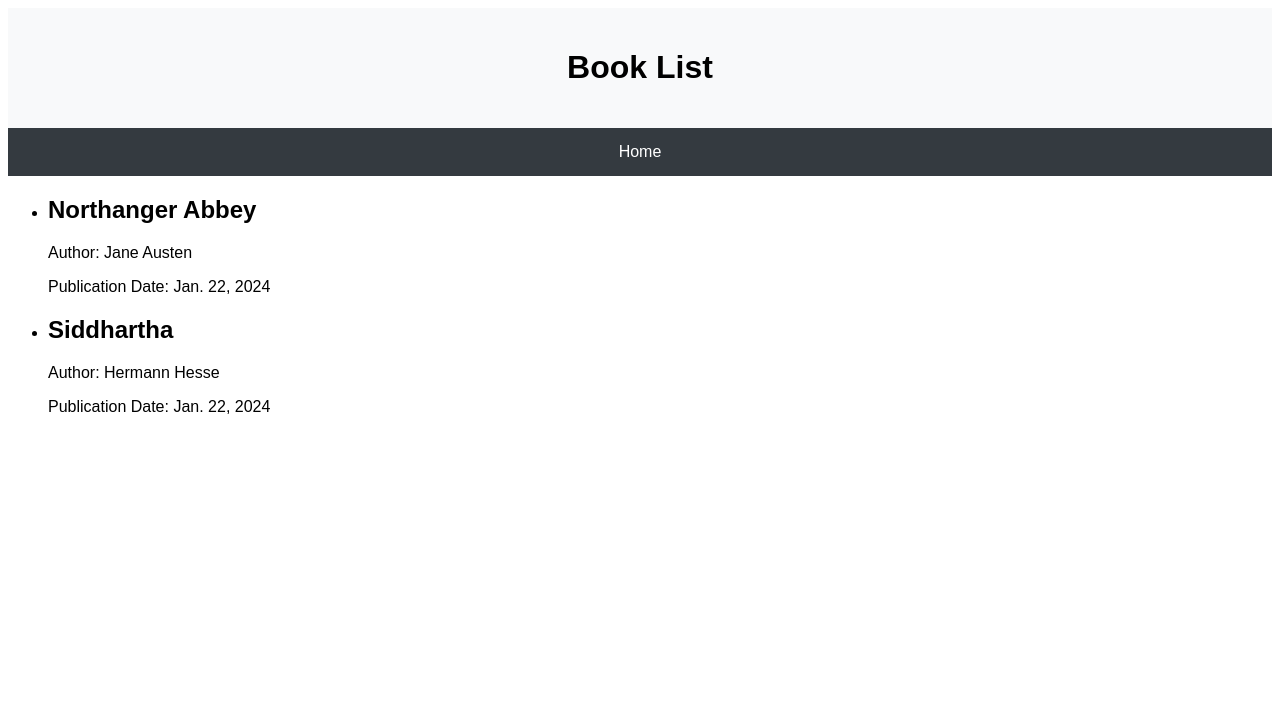
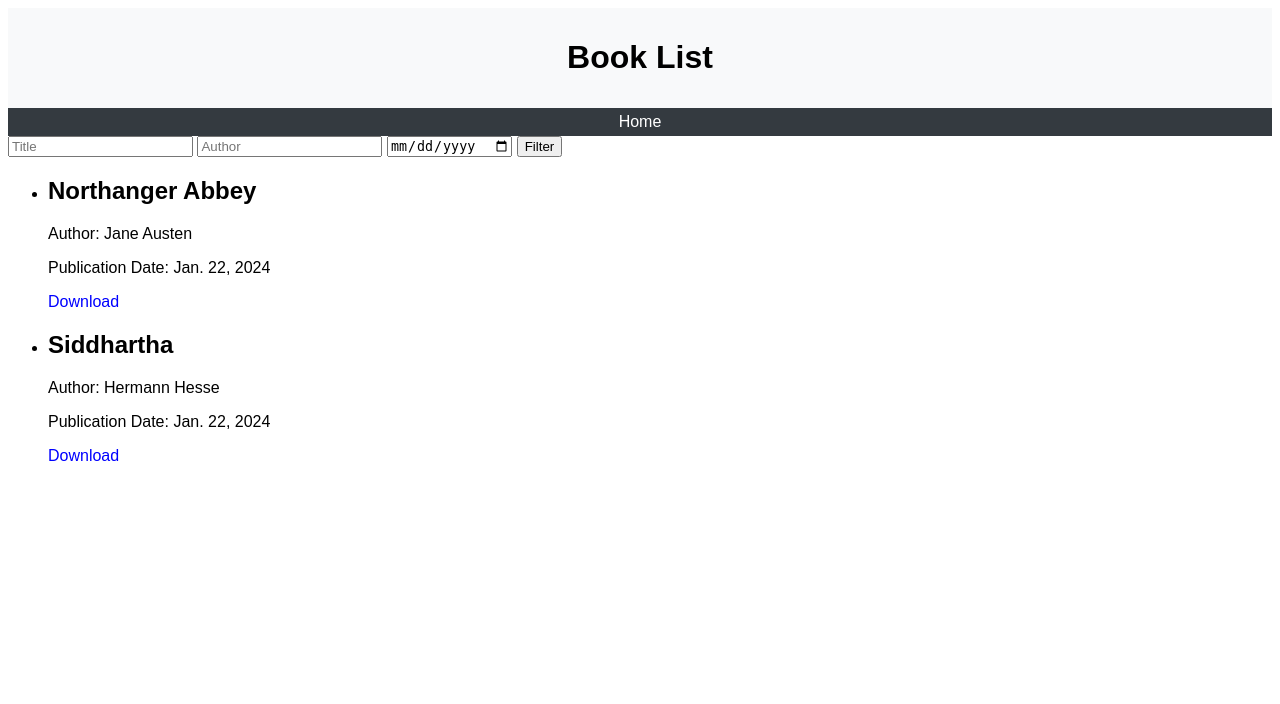
Before and after one commit to Decodeine/Book_list-Api, a Django app: page /books/ in a window 1280 px wide. Shown: the top 704 px of the page. Run offline with Django 4.2, Linux system fonts and the light colour scheme; data comes from the database, SQL or seed files in the repository.

Commit message:
single_book.html

```diff
--- a/book_list_api/book_app/templates/base.html
+++ b/book_list_api/book_app/templates/base.html
@@ -8,13 +8,13 @@
         }
         header {
             background-color: #f8f9fa;
-            padding: 20px;
+            padding: 10px;  /* Reduced padding */
             text-align: center;
         }
         nav {
             background-color: #343a40;
             color: white;
-            padding: 15px;
+            padding: 5px;  /* Reduced padding */
             text-align: center;
         }
         nav a {
@@ -39,7 +39,6 @@
 
     <nav>
         <a href="{% url 'books' %}">Home</a>
-
     </nav>
 
     <main>
--- a/book_list_api/book_app/templates/home.html
+++ b/book_list_api/book_app/templates/home.html
@@ -9,12 +9,44 @@ Book List
 {% endblock %}
 
 {% block content %}
+<style>
+    a.download-link {
+        color: blue;
+        text-decoration: none;
+    }
+    a.download-link:hover {
+        color: red;
+    }
+    a.download-link:visited {
+        color: purple;
+    }
+</style>
+
+<!-- Filter form -->
+<form method="get">
+    <input type="text" name="title" placeholder="Title">
+    <input type="text" name="author" placeholder="Author">
+    <input type="date" name="publication_date" placeholder="Publication Date">
+    <input type="submit" value="Filter">
+</form>
+
+<!-- Create book form -->
+{% if request.user.is_staff %}
+<form method="post">
+    <input type="text" name="title" placeholder="Title" required>
+    <input type="text" name="author" placeholder="Author" required>
+    <input type="date" name="publication_date" placeholder="Publication Date" required>
+    <input type="submit" value="Create Book">
+</form>
+{% endif %}
+
 <ul>
     {% for book in books %}
         <li>
             <h2>{{ book.title }}</h2>
             <p>Author: {{ book.author }}</p>
             <p>Publication Date: {{ book.publication_date }}</p>
+            <p><a href="{{ book.download_link }}" class="download-link">Download</a></p>
         </li>
     {% endfor %}
 </ul>
--- a/book_list_api/book_app/urls.py
+++ b/book_list_api/book_app/urls.py
@@ -1,10 +1,10 @@
 from django.urls import path
 from . import views
-from .views import ReviewListView,book_list_view
+from .views import ReviewListView #book_list_view
 
 urlpatterns = [
-    #path('books', views.BookListView.as_view()),
+    path('books/', views.BookListView.as_view(), name='books'),
     path('books/<int:pk>', views.SingleBookView.as_view()),
     path('books/<int:book_id>/reviews/', ReviewListView.as_view(), name='book_reviews'),
-    path('books/', book_list_view, name='books'),
+    #path('books/', book_list_view, name='books'),
 ]
--- a/book_list_api/book_app/views.py
+++ b/book_list_api/book_app/views.py
@@ -3,6 +3,9 @@ from .serializers import BookSerializer, ReviewSerializer
 from rest_framework import generics
 from django_filters.rest_framework import DjangoFilterBackend
 from django.shortcuts import render
+from django.http import JsonResponse,HttpResponseForbidden
+
+
 
 class BookListView(generics.ListCreateAPIView):
     queryset = Book.objects.all()
@@ -10,13 +13,38 @@ class BookListView(generics.ListCreateAPIView):
     filter_backends = [DjangoFilterBackend]
     filterset_fields = ['title', 'author', 'publication_date']
 
-def book_list_view(request):
-    books = Book.objects.all()
-    return render(request, 'home.html', {'books': books})
+    def get(self, request, *args, **kwargs):
+        self.object_list = self.filter_queryset(self.get_queryset())
+        return render(request, 'home.html', {'books': self.object_list})
+
+    def post(self, request, *args, **kwargs):
+        if not request.user.is_staff:  # Check if the user is an admin
+            return HttpResponseForbidden("You are not allowed to create books.")
+        response = super().post(request, *args, **kwargs)
+        return JsonResponse(response.data)
+
+
+
 
 class SingleBookView(generics.RetrieveUpdateDestroyAPIView):
     queryset = Book.objects.all()
     serializer_class = BookSerializer
+
+    def get(self, request, *args, **kwargs):
+        self.object = self.get_object()
+        return render(request, 'single_book.html', {'book': self.object})
+
+    def put(self, request, *args, **kwargs):
+        response = super().put(request, *args, **kwargs)
+        return JsonResponse(response.data)
+
+    def patch(self, request, *args, **kwargs):
+        response = super().patch(request, *args, **kwargs)
+        return JsonResponse(response.data)
+
+    def delete(self, request, *args, **kwargs):
+        response = super().delete(request, *args, **kwargs)
+        return JsonResponse(response.data)
 
 
 
```
Also changed, not shown: book_list_api/book_app/templates/single_book.html (added, +40 -0 lines).
